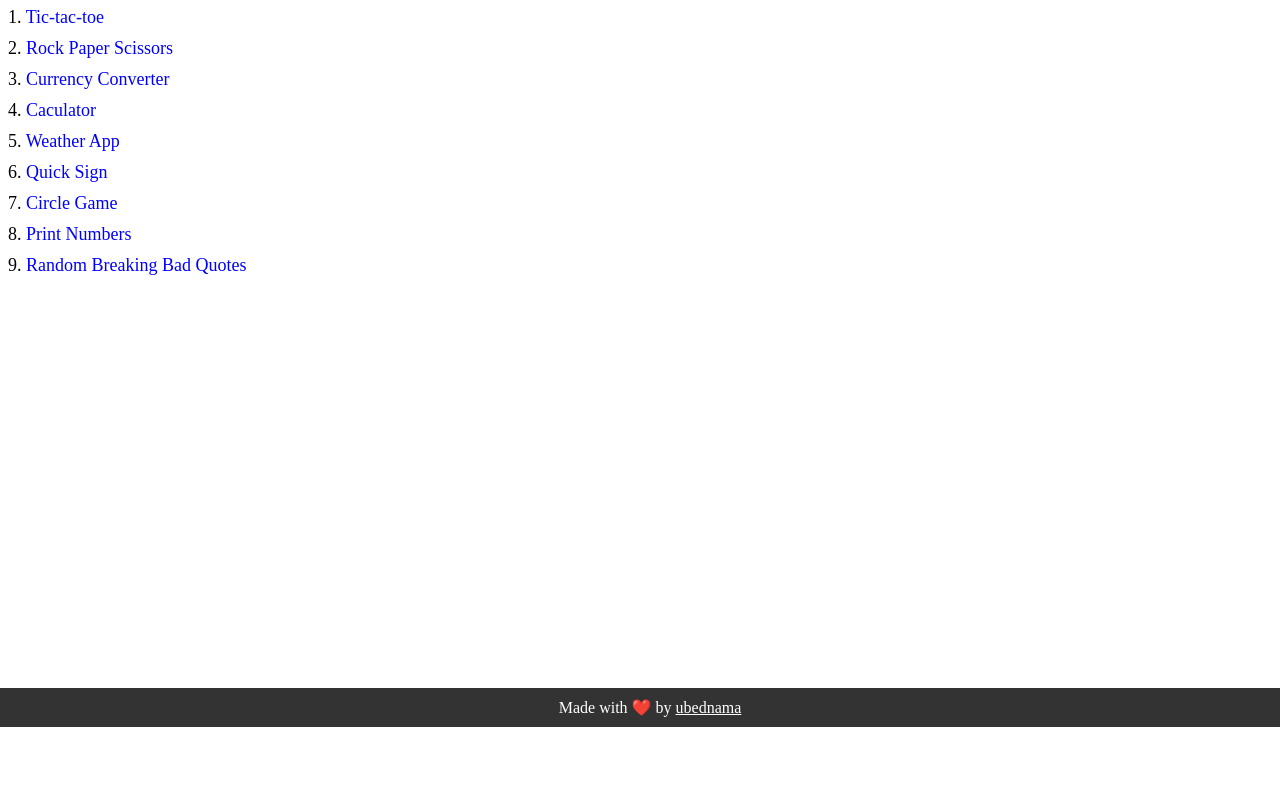
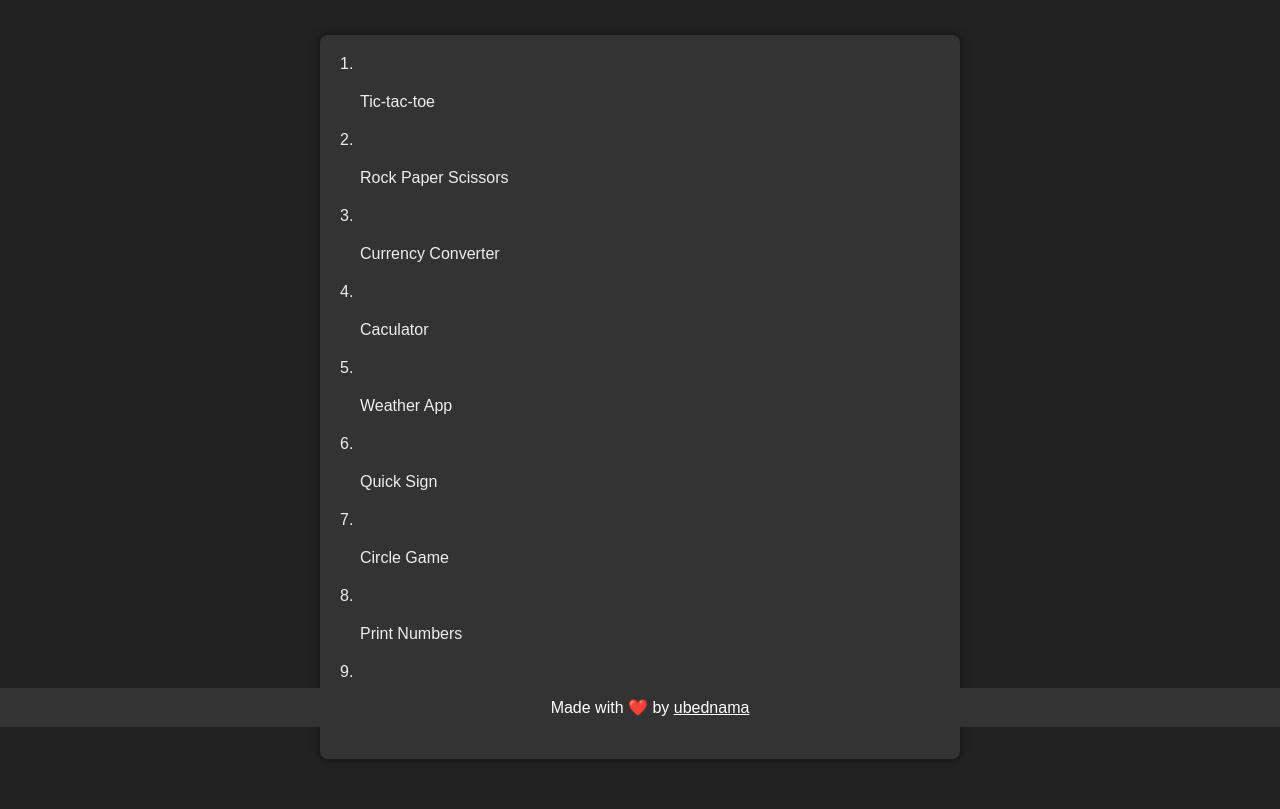
Before and after one commit to ubednama/Mini-Projects-js, a plain HTML site: page index.html in a window 1280 px wide. Shown: the part 73-882 px from the top of the page. Before the commit the page ends 800 px from the top, so only its background shows below. Drawn offline with Linux system fonts and the light colour scheme; no server answers.

Commit message:
Update index.html

```diff
--- a/index.html
+++ b/index.html
@@ -6,26 +6,38 @@
     <link rel="stylesheet" href="./index.css">
     <title>Mini Games</title>
     <style>
-        .gameList {
-            margin-top: 20px;
-            font-size: 18px;
+        body {
+            font-family: Arial, sans-serif;
+            background-color: #222;
+            color: #eee;
+            margin: 0;
+            padding: 0;
         }
-        .gameList div {
-            margin-bottom: 10px;
+        .container {
+            max-width: 600px;
+            margin: 50px auto;
+            padding: 20px;
+            background-color: #333;
+            border-radius: 8px;
+            box-shadow: 0 0 10px rgba(0, 0, 0, 0.5);
         }
-
-        .gameList a {
-            color: blue;
+        .container>div a {
+            display: block;
             text-decoration: none;
+            color: #eee;
+            padding: 10px 20px;
+            margin: 10px 0;
+            border-radius: 4px;
+            transition: background-color 0.3s ease;
         }
-        .gameList a:hover {
-            text-decoration: underline;
+        .container a:hover {
+            background-color: #555;
         }
     </style>
 </head>
 <body>
     <h1>Mini Games built with JavaScript</h1>
-    <div class="gameList">
+    <div class="container">
 
         <div>1. <a href="/tic-tac-toe/index.html">Tic-tac-toe</a></div>
         <div>2. <a href="/rockpaperscissors/index.html">Rock Paper Scissors</a></div>
```
